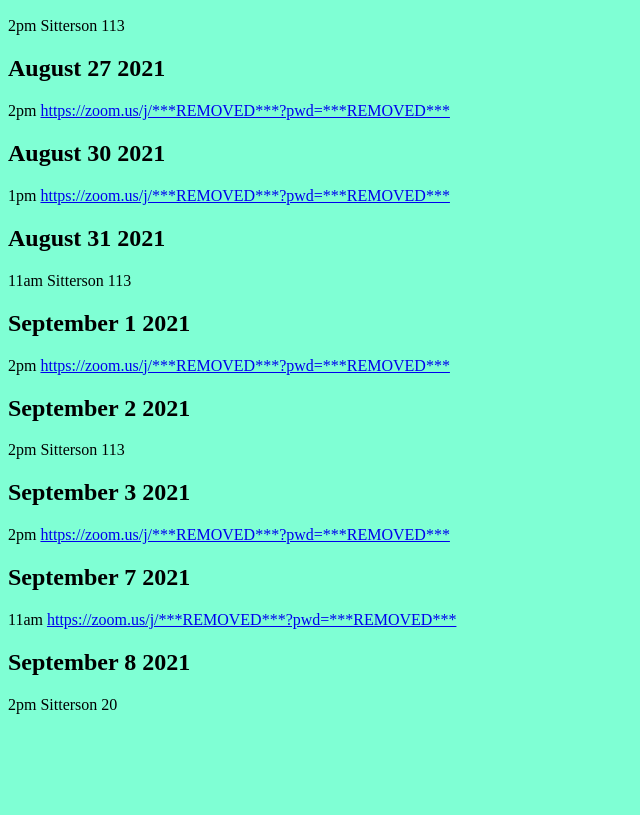
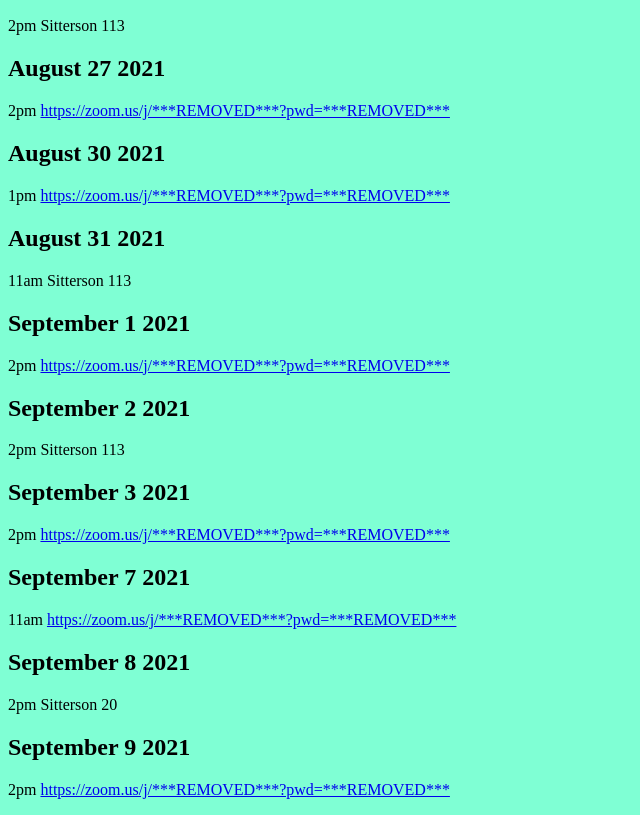
Before and after one commit to m-fin/matthewfinley.org, a plain HTML site: page officehours.html in a window 1280 px wide. Shown: the part 96-911 px from the top of the page, without its empty margins (0-640 px from the left). Before the commit the page ends 826 px from the top, so only its background shows below. Drawn offline with Linux system fonts and the light colour scheme.

Commit message:
officehours

```diff
--- a/officehours.html
+++ b/officehours.html
@@ -30,5 +30,8 @@
         <h2>September 8 2021</h2>
         <p>2pm Sitterson 20</p>
 
+        <h2>September 9 2021</h2>
+        <p>2pm <a href="https://zoom.us/j/***REMOVED***?pwd=***REMOVED***">https://zoom.us/j/***REMOVED***?pwd=***REMOVED***</a></p>
+
     </body>
 </html>
```
